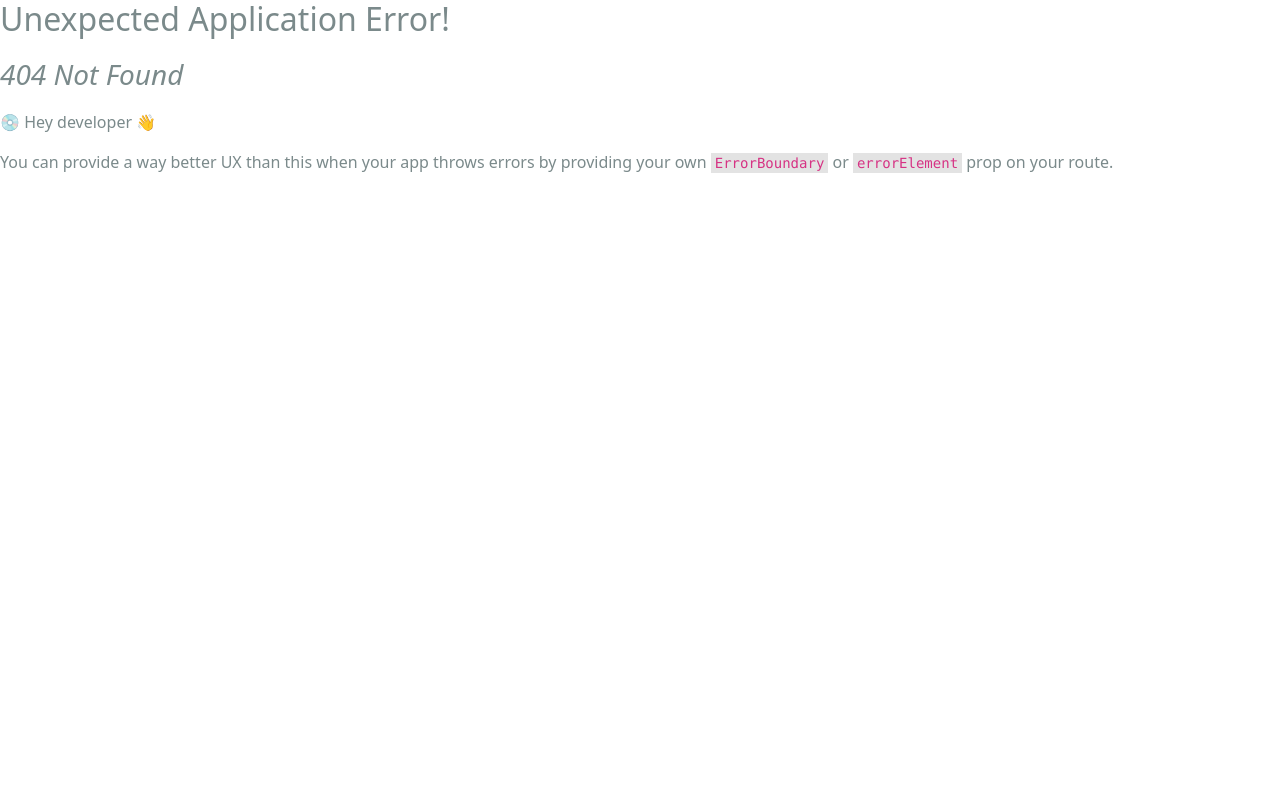
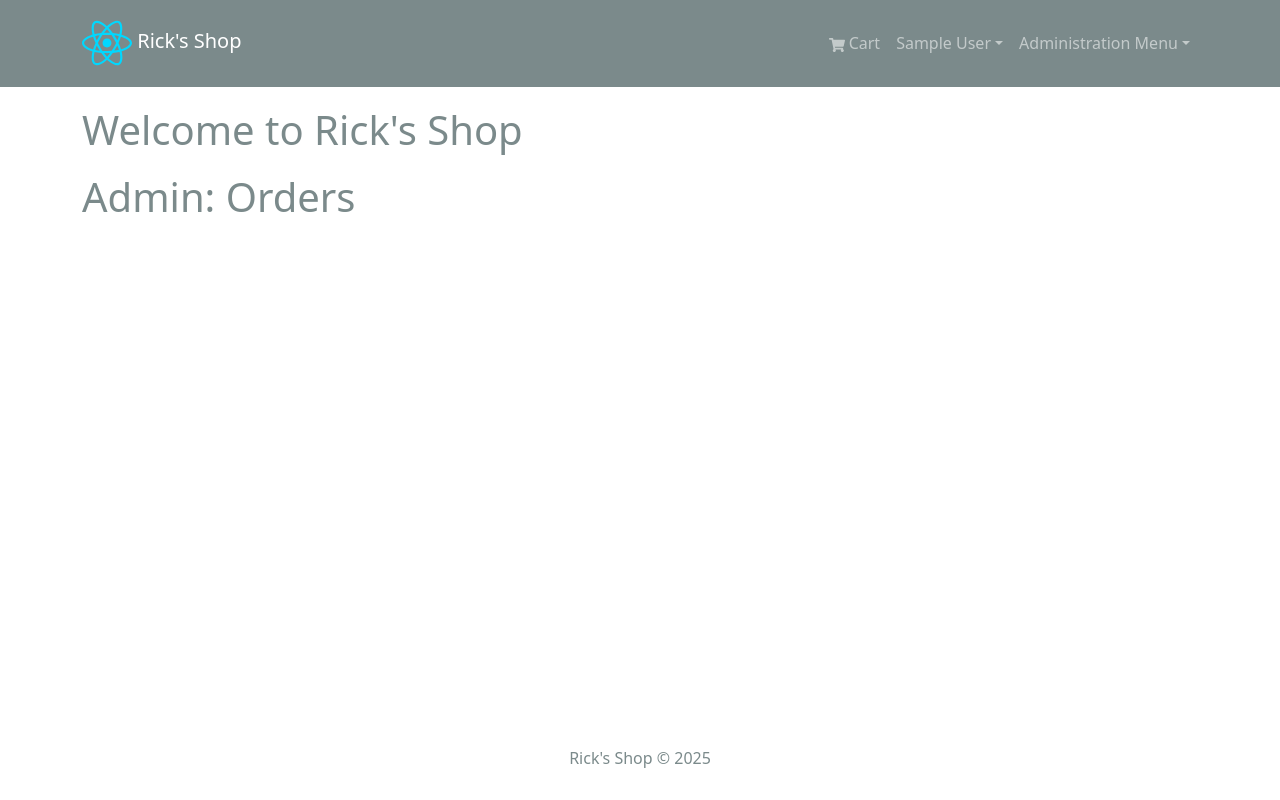
Before and after one commit to quoc-hieu-tran/myshop, a React (Vite) app in the folder frontend/: page /admin/orderlist in a window 1280 px wide. Before the commit this address had no page. Built offline with nearby package versions, Linux system fonts and the light colour scheme; sample sign-in values are in the browser's storage.

Commit message:
added Admin Route Component

```diff
--- /dev/null
+++ b/frontend/src/components/AdminRoute.jsx
@@ -0,0 +1,8 @@
+import { Outlet, Navigate } from "react-router-dom";
+import { useSelector } from "react-redux";
+const AdminRoute = () => {
+  const { userInfo } = useSelector((state) => state.auth);
+  // Only allow if logged in AND isAdmin
+  return userInfo && userInfo.isAdmin ? <Outlet /> : <Navigate to="/login" replace />;
+};
+export default AdminRoute;
--- a/frontend/src/components/Header.jsx
+++ b/frontend/src/components/Header.jsx
@@ -63,6 +63,19 @@
                     </Nav.Link>
                   </LinkContainer>
                 )}
+                {userInfo && userInfo.isAdmin && (
+                  <NavDropdown title="Administration Menu" id="adminmenu">
+                    <LinkContainer to="/admin/orderlist">
+                      <NavDropdown.Item>Orders</NavDropdown.Item>
+                    </LinkContainer>
+                    <LinkContainer to="/admin/productlist">
+                      <NavDropdown.Item>Products</NavDropdown.Item>
+                    </LinkContainer>
+                    <LinkContainer to="/admin/userlist">
+                      <NavDropdown.Item>Users</NavDropdown.Item>
+                    </LinkContainer>
+                  </NavDropdown>
+                )}
               </Nav>
             </Navbar.Collapse>
           </Container>
--- a/frontend/src/main.jsx
+++ b/frontend/src/main.jsx
@@ -25,6 +25,8 @@
 import OrderScreen from "./screens/OrderScreen.jsx";
 import { PayPalScriptProvider } from "@paypal/react-paypal-js";
 import ProfileScreen from "./screens/ProfileScreen.jsx";
+import AdminRoute from "./components/AdminRoute.jsx";
+import OrderListScreen from "./screens/admin/OrderListScreen.jsx";
 
 const router = createBrowserRouter(
   createRoutesFromElements(
@@ -34,13 +36,18 @@
       <Route path="/cart" element={<CartScreen />}></Route>
       <Route path="/login" element={<LoginScreen />} />
       <Route path="/register" element={<RegisterScreen />} />
+
       <Route element={<PrivateRoute />}>
+        {/* user-protected routes */}
         <Route path="/shipping" element={<ShippingScreen />} />
         <Route path="/payment" element={<PaymentScreen />} />
         <Route path="/placeorder" element={<PlaceOrderScreen />} />
         <Route path="/order/:id" element={<OrderScreen />} />
         <Route path="/profile" element={<ProfileScreen />} />
-        {/* Add more protected paths here as you build them */}
+        <Route element={<AdminRoute />}>
+          {/* admin-protected routes */}
+          <Route path="/admin/orderlist" element={<OrderListScreen />} />
+        </Route>
       </Route>
     </Route>
   )
--- /dev/null
+++ b/frontend/src/screens/admin/OrderListScreen.jsx
@@ -0,0 +1,5 @@
+import React from "react";
+const OrderListScreen = () => {
+  return <h1>Admin: Orders</h1>;
+};
+export default OrderListScreen;
```
